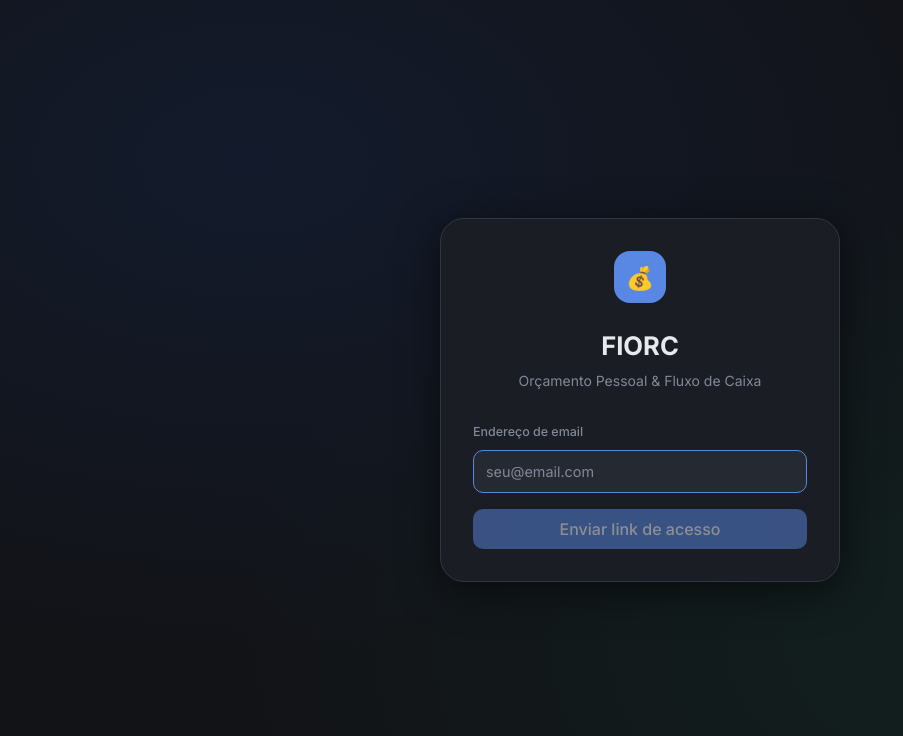
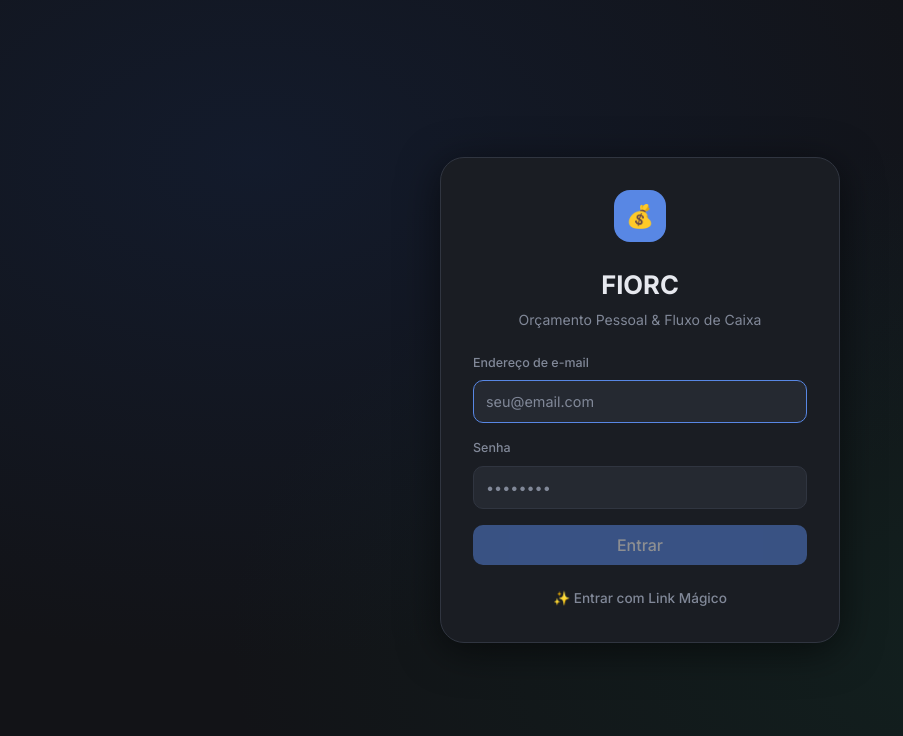
Before and after one commit to zerinoid/fiman, a React (Vite) app in the folder apps/fiorc/: page / in a window 1280 px wide. Shown: the top 736 px of the page, without its empty margins (0-903 px from the left). Built offline with nearby package versions, Linux system fonts and the light colour scheme; no server answers.

Commit message:
feat: password login

```diff
--- a/apps/fiorc/src/hooks/useAuth.ts
+++ b/apps/fiorc/src/hooks/useAuth.ts
@@ -8,6 +8,7 @@ export interface UseAuthReturn {
   session: Session | null;
   loading: boolean;
   signInWithOtp: (email: string) => Promise<{ error: Error | null }>;
+  signInWithPassword: (email: string, password: string) => Promise<{ error: Error | null }>;
   signOut: () => Promise<void>;
 }
 
@@ -44,9 +45,17 @@ export function useAuth(): UseAuthReturn {
     return { error };
   };
 
+  const signInWithPassword = async (email: string, password: string) => {
+    const { error } = await supabase.auth.signInWithPassword({
+      email,
+      password,
+    });
+    return { error };
+  };
+
   const signOut = async () => {
     await supabase.auth.signOut();
   };
 
-  return { session, loading, signInWithOtp, signOut };
+  return { session, loading, signInWithOtp, signInWithPassword, signOut };
 }
--- a/apps/fiorc/src/pages/LoginPage.tsx
+++ b/apps/fiorc/src/pages/LoginPage.tsx
@@ -2,8 +2,10 @@ import { useState } from 'react';
 import { useAuth } from '../hooks/useAuth';
 
 export function LoginPage() {
-  const { signInWithOtp } = useAuth();
+  const { signInWithOtp, signInWithPassword } = useAuth();
+  const [mode, setMode]       = useState<'password' | 'otp'>('password');
   const [email, setEmail]     = useState('');
+  const [password, setPassword] = useState('');
   const [loading, setLoading] = useState(false);
   const [sent, setSent]       = useState(false);
   const [error, setError]     = useState<string | null>(null);
@@ -13,14 +15,20 @@ export function LoginPage() {
     setLoading(true);
     setError(null);
 
-    const { error: signInErr } = await signInWithOtp(email.trim());
-    setLoading(false);
-
-    if (signInErr) {
-      // Supabase returns an error when user doesn't exist (shouldCreateUser: false)
-      setError('Email não encontrado. Verifique com o administrador.');
+    if (mode === 'password') {
+      const { error: signInErr } = await signInWithPassword(email.trim(), password);
+      setLoading(false);
+      if (signInErr) {
+        setError('E-mail ou senha incorretos. Verifique suas credenciais.');
+      }
     } else {
-      setSent(true);
+      const { error: signInErr } = await signInWithOtp(email.trim());
+      setLoading(false);
+      if (signInErr) {
+        setError('E-mail não encontrado. Verifique com o administrador.');
+      } else {
+        setSent(true);
+      }
     }
   };
 
@@ -41,7 +49,7 @@ export function LoginPage() {
           textAlign: 'center',
           color: 'var(--fi-color-text-muted)',
           fontSize: '0.875rem',
-          marginBottom: '2rem',
+          marginBottom: '1.5rem',
         }}>
           Orçamento Pessoal &amp; Fluxo de Caixa
         </p>
@@ -49,7 +57,7 @@ export function LoginPage() {
         {sent ? (
           <div style={{ textAlign: 'center' }}>
             <div style={{ fontSize: '3rem', marginBottom: '1rem' }}>📬</div>
-            <p style={{ fontWeight: 600, marginBottom: '0.5rem' }}>Verifique seu email</p>
+            <p style={{ fontWeight: 600, marginBottom: '0.5rem' }}>Verifique seu e-mail</p>
             <p style={{ color: 'var(--fi-color-text-muted)', fontSize: '0.875rem' }}>
               Enviamos um link de acesso para <strong>{email}</strong>.<br />
               Clique no link para entrar.
@@ -59,14 +67,14 @@ export function LoginPage() {
               style={{ marginTop: '1.5rem' }}
               onClick={() => { setSent(false); setEmail(''); }}
             >
-              Tentar outro email
+              Tentar outro e-mail
             </button>
           </div>
         ) : (
           <form onSubmit={handleSubmit}>
             <div className="form-group" style={{ marginBottom: '1rem' }}>
               <label className="form-label" htmlFor="login-email">
-                Endereço de email
+                Endereço de e-mail
               </label>
               <input
                 id="login-email"
@@ -81,16 +89,52 @@ export function LoginPage() {
               />
             </div>
 
+            {mode === 'password' && (
+              <div className="form-group" style={{ marginBottom: '1rem' }}>
+                <label className="form-label" htmlFor="login-password">
+                  Senha
+                </label>
+                <input
+                  id="login-password"
+                  type="password"
+                  className="form-input"
+                  placeholder="••••••••"
+                  value={password}
+                  onChange={e => setPassword(e.target.value)}
+                  required
+                  autoComplete="current-password"
+                />
+              </div>
+            )}
+
             {error && <p className="form-error" style={{ marginBottom: '1rem' }}>{error}</p>}
 
             <button
               id="btn-login-submit"
               type="submit"
               className="btn btn-primary btn-lg w-full"
-              disabled={loading || !email.trim()}
+              disabled={loading || !email.trim() || (mode === 'password' && !password)}
             >
-              {loading ? <><span className="spinner" /> Enviando…</> : 'Enviar link de acesso'}
+              {loading ? (
+                <><span className="spinner" /> {mode === 'password' ? 'Entrando…' : 'Enviando…'}</>
+              ) : (
+                mode === 'password' ? 'Entrar' : 'Enviar link de acesso'
+              )}
             </button>
+
+            <div style={{ textAlign: 'center', marginTop: '1.25rem' }}>
+              <button
+                type="button"
+                className="btn btn-ghost btn-sm"
+                onClick={() => {
+                  setMode(m => m === 'password' ? 'otp' : 'password');
+                  setError(null);
+                }}
+                style={{ fontSize: '0.85rem', color: 'var(--fi-color-text-muted)' }}
+              >
+                {mode === 'password' ? '✨ Entrar com Link Mágico' : '🔑 Entrar com Senha'}
+              </button>
+            </div>
           </form>
         )}
       </div>
```
